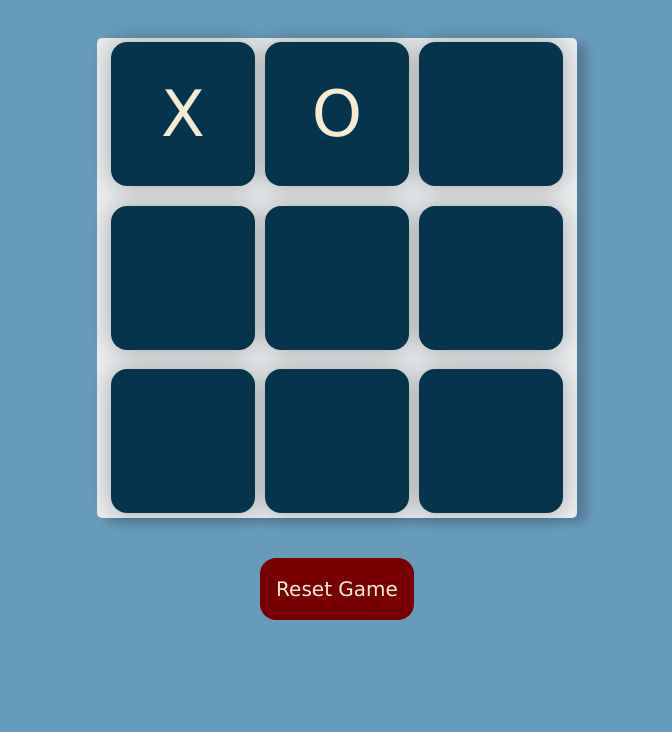
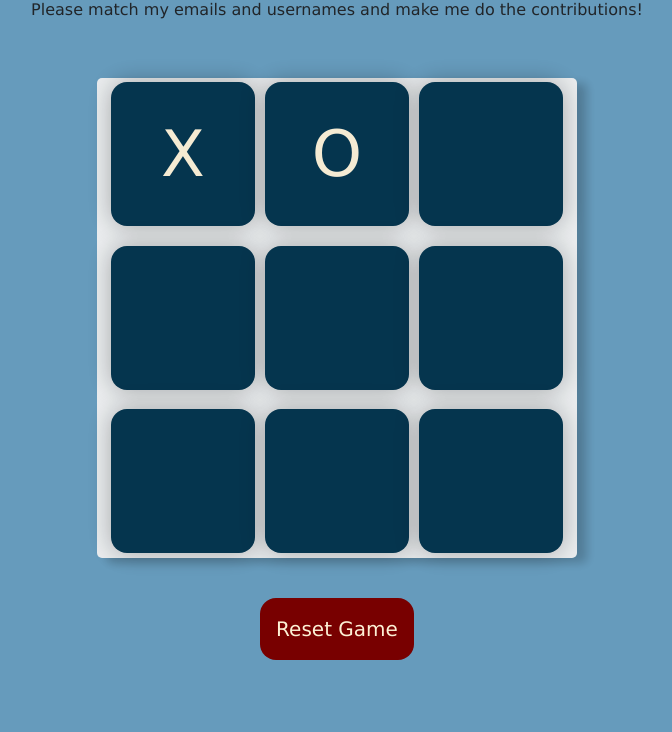
Before and after one commit to justtcallmejayy/TicTacToe-Game, a plain HTML site: page index.html in a window 1280 px wide. Shown: the part 68-800 px from the top of the page, without its empty margins (303-975 px from the left). Drawn offline with nearby package versions, Linux system fonts and the light colour scheme.

Commit message:
New p Tag

```diff
--- a/index.html
+++ b/index.html
@@ -26,6 +26,7 @@
 
   <body>
     <h1>Tic - Tac - Toe</h1>
+    <p>Please match my emails and usernames and make me do the contributions!</p>
 
     <div class="container">
       <div class="gameBoard">
```
